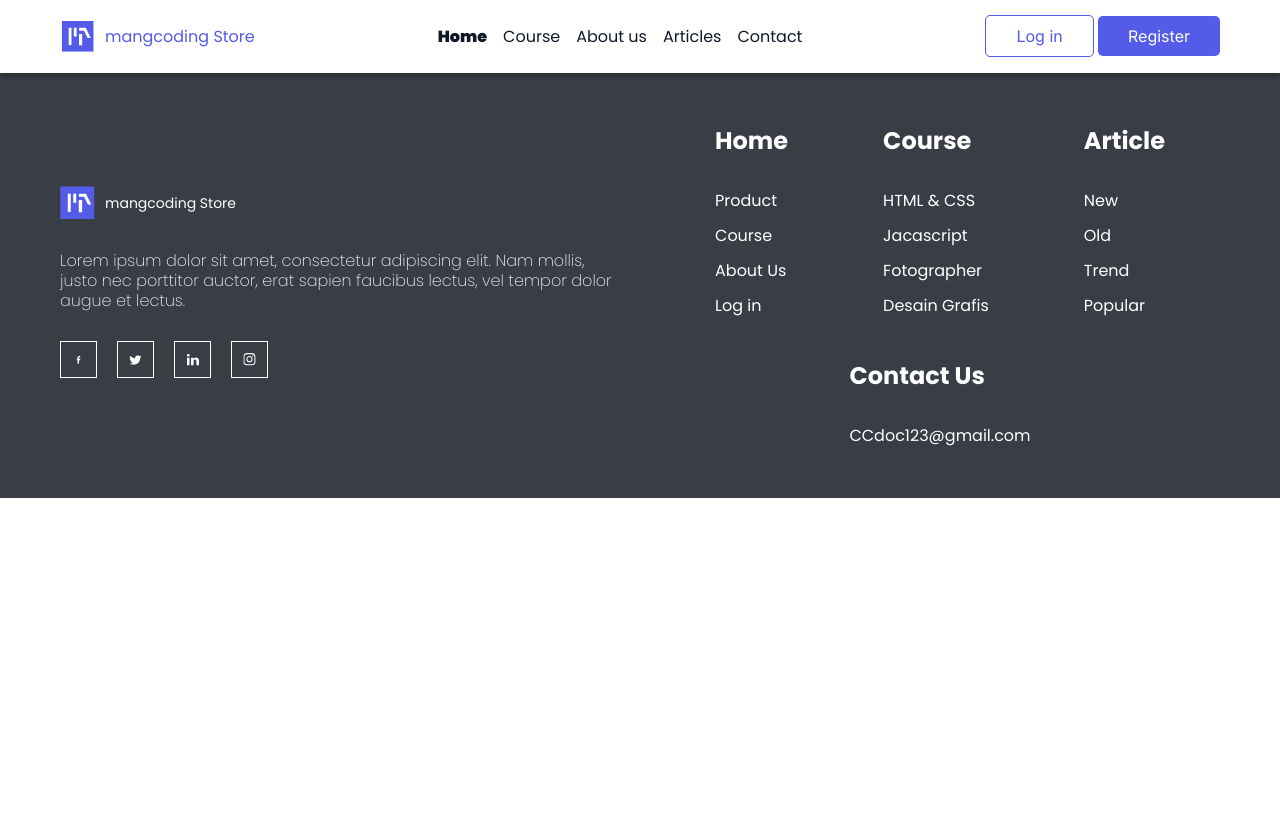
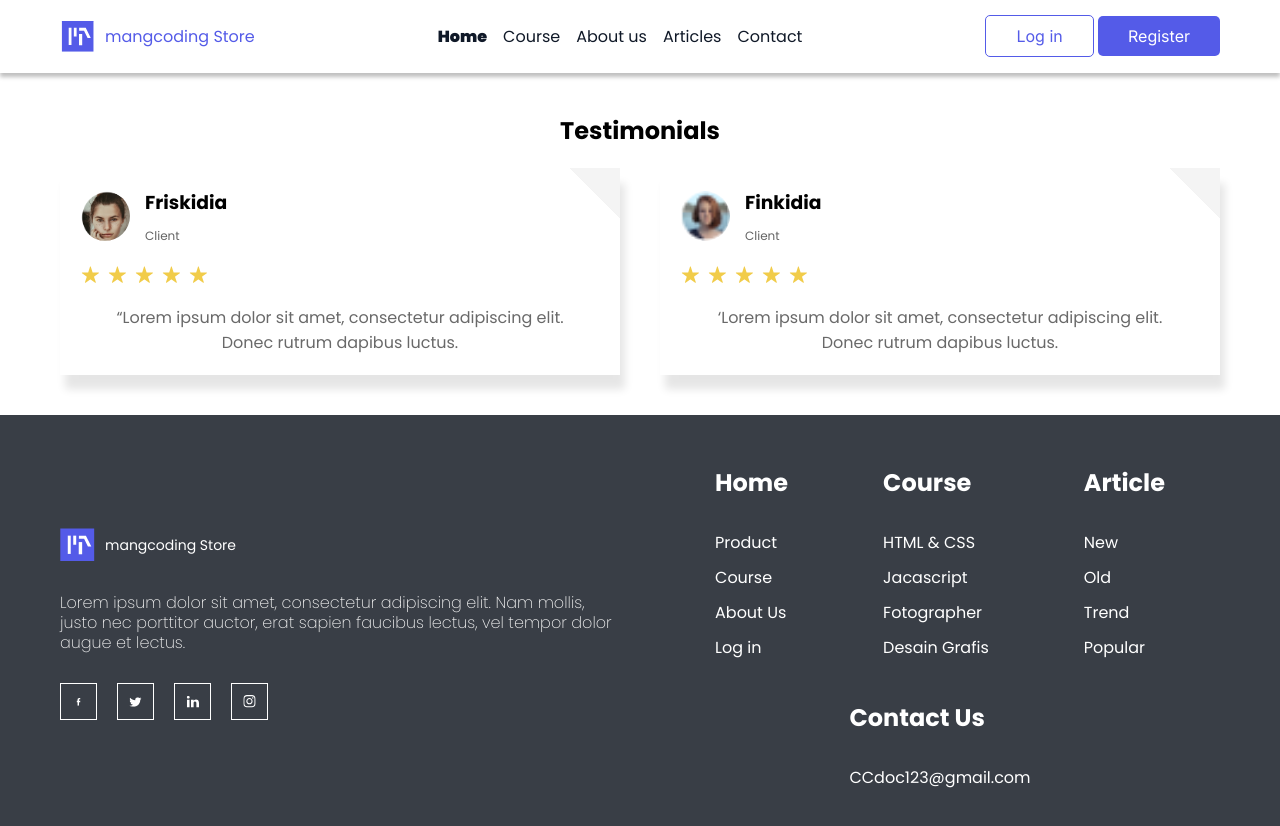
Before and after one commit to HaneenIbrahem/mangcoding-Store, a plain HTML site: page index.html in a window 1280 px wide. Before the commit the page ends 800 px from the top, so only its background shows below. Drawn offline with Linux system fonts and the light colour scheme.

Commit message:
testimonials section

```diff
--- a/assets/css/main.css
+++ b/assets/css/main.css
@@ -6,6 +6,7 @@ header {
     top: 0;
     box-shadow: 0px 4px 4px rgba(0, 0, 0, 0.25);
     padding: 20px 0;
+    background-color: #fff;
 }
 
 .nav ul {
@@ -57,6 +58,75 @@ header .auth a:last-of-type {
 
 /* end header */
 
+
+/*start testimonials*/
+.testimonials{
+    text-align: center;
+    padding: 40px 0;
+}
+.testimonials h2{
+    margin-bottom: 20px;
+}
+.testimonials .row{
+    gap: 40px;
+}
+.testimonial{
+    display: flex;
+    flex-wrap: wrap;
+    flex-direction: column;
+    gap: 20px;
+    width: calc( (100% - 40px) / 2 );
+    align-items: flex-start;
+    box-shadow: 5px 14.6474391222000122px 8.23719596862793px rgba(0, 0, 0, 0.1);
+    padding: 20px;
+    position: relative;
+}
+.testimonial :after{
+    content: '';
+    border-top: 50px solid #F4F4F4;
+    border-bottom: 50px solid transparent;
+    border-left: 50px solid transparent;
+    /* border-right: 30px solid transparent; */
+    position: absolute;
+    top: 0;
+    right: 0;
+    /* transform: rotate() ; */
+}
+.testimonial .user-info{
+    display: flex;
+    gap: 15px;
+    flex-wrap: wrap;
+    align-items: center;
+}
+.testimonials .user-info img{
+    width: 50px;
+    height: 50px;
+    border-radius: 50%;
+    display: flex;
+}
+.testimonial .user-info .user-data{
+    display: flex;
+    flex-direction: column;
+    flex-wrap: wrap;
+    gap: 10px;
+    align-items: flex-start;
+}
+.testimonial .user-info .user-data span{
+    font-size: 12px;
+    color: #646464;
+}
+.testimonial .rating{
+    display: flex;
+    flex-wrap: wrap;
+    gap: 7px;
+}
+.testimonial q{
+    color: #696969;
+}
+.testimonial blockquote p{
+    display: inline-block;
+    padding: 0 10px;
+}
 /* start footer */
 .footer {
     background-color: #393E46;
--- a/index.html
+++ b/index.html
@@ -41,6 +41,58 @@
         </div>
       </div>
     </header>
+
+    <main>
+      <section class="testimonials">
+        <h2>Testimonials</h2>
+        <div class="container">
+          <div class="row">
+            <div class="testimonial">
+              <div class="user-info">
+                <img src="./assets/imgs/clients/Friskidia.png" alt="Friskidia">
+                <div class="user-data">
+                  <h3>Friskidia</h3>
+                  <span>Client</span>
+                </div>
+              </div>
+              <div class="rating">
+                <img src="./assets/imgs/public/Star.svg" alt="Star">
+                <img src="./assets/imgs/public/Star.svg" alt="Star">
+                <img src="./assets/imgs/public/Star.svg" alt="Star">
+                <img src="./assets/imgs/public/Star.svg" alt="Star">
+                <img src="./assets/imgs/public/Star.svg" alt="Star">
+              </div>
+              <blockquote>
+                <p>
+                  <q>Lorem ipsum dolor sit amet, consectetur adipiscing elit. Donec rutrum dapibus luctus.</q>
+                </p>
+              </blockquote>
+            </div>
+            <div class="testimonial">
+              <div class="user-info">
+                <img src="./assets/imgs/clients/Finkidia.png" alt="Friskidia">
+                <div class="user-data">
+                  <h3>Finkidia</h3>
+                  <span>Client</span>
+                </div>
+              </div>
+              <div class="rating">
+                <img src="./assets/imgs/public/Star.svg" alt="Star">
+                <img src="./assets/imgs/public/Star.svg" alt="Star">
+                <img src="./assets/imgs/public/Star.svg" alt="Star">
+                <img src="./assets/imgs/public/Star.svg" alt="Star">
+                <img src="./assets/imgs/public/Star.svg" alt="Star">
+              </div>
+              <blockquote>
+                <p>
+                  <q>Lorem ipsum dolor sit amet, consectetur adipiscing elit. Donec rutrum dapibus luctus.</q>
+                </p>
+              </blockquote>
+            </div>
+          </div>
+        </div>
+      </section>
+    </main>
 
     <footer class="footer">
       <div class="container">
```
Also changed, not shown: assets/imgs/clients/Finkidia.png (added), assets/imgs/clients/Friskidia.png (added), assets/imgs/public/Star.svg (added).
